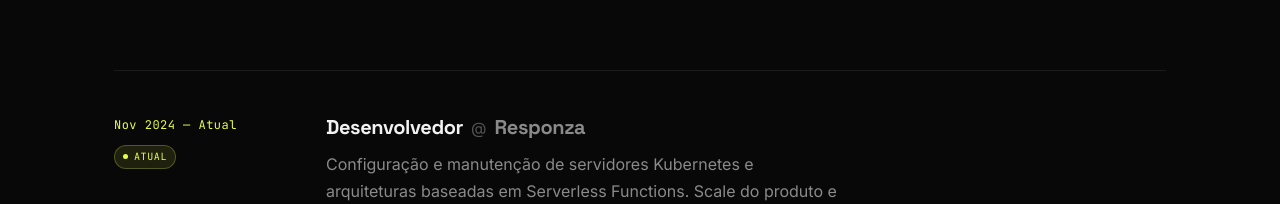
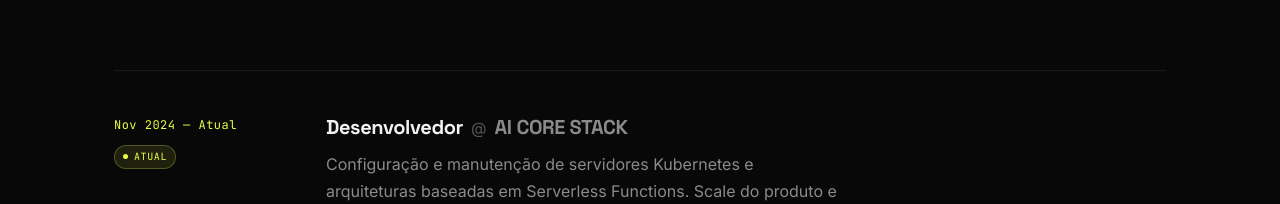
Before and after one commit to IgorKendyS/portifolio, a Next.js app: page / in a window 1280 px wide. Shown: the part 6666-6870 px from the top of the page. Built offline with nearby package versions, Linux system fonts and the light colour scheme.

Commit message:
RESPONZA -> AI CORE STACK

```diff
--- a/app/curriculo/ResumeContent.tsx
+++ b/app/curriculo/ResumeContent.tsx
@@ -83,9 +83,8 @@ export function ResumeContent() {
         {/* Language Toggle */}
         <button
           onClick={() => setLang(lang === "pt" ? "en" : "pt")}
-          className={`flex items-center gap-2 px-4 py-2 rounded-full shadow-lg transition-colors font-medium text-sm ${
-            isDark ? "bg-[#1A1A1A] text-white hover:bg-[#222]" : "bg-white text-gray-900 hover:bg-gray-100"
-          }`}
+          className={`flex items-center gap-2 px-4 py-2 rounded-full shadow-lg transition-colors font-medium text-sm ${isDark ? "bg-[#1A1A1A] text-white hover:bg-[#222]" : "bg-white text-gray-900 hover:bg-gray-100"
+            }`}
           title={t.switchLang}
         >
           <Languages size={16} />
@@ -95,9 +94,8 @@ export function ResumeContent() {
         {/* Theme Toggle */}
         <button
           onClick={() => setIsDark(!isDark)}
-          className={`flex items-center justify-center w-10 h-10 rounded-full shadow-lg transition-colors ${
-            isDark ? "bg-[#1A1A1A] text-white hover:bg-[#222]" : "bg-white text-gray-900 hover:bg-gray-100"
-          }`}
+          className={`flex items-center justify-center w-10 h-10 rounded-full shadow-lg transition-colors ${isDark ? "bg-[#1A1A1A] text-white hover:bg-[#222]" : "bg-white text-gray-900 hover:bg-gray-100"
+            }`}
           title={t.switchTheme}
         >
           {isDark ? <Sun size={18} /> : <Moon size={18} />}
@@ -176,7 +174,7 @@ export function ResumeContent() {
               <h3 className={`font-bold text-base ${isDark ? "!text-white" : "!text-gray-900"} print:!text-black`}>{t.devRole}</h3>
               <span className={`text-sm font-medium ${isDark ? "text-[#E8FF47]" : "text-gray-500"} print:text-gray-600`}>Nov 2024 — {t.present}</span>
             </div>
-            <div className={`text-sm mb-2 font-medium ${isDark ? "text-gray-400" : "text-gray-600"} print:text-gray-800`}>Responza</div>
+            <div className={`text-sm mb-2 font-medium ${isDark ? "text-gray-400" : "text-gray-600"} print:text-gray-800`}>AI CORE STACK</div>
             <ul className={`list-disc list-outside ml-4 text-sm space-y-1.5 ${isDark ? "text-gray-300" : "text-gray-700"} print:text-gray-800`}>
               {t.exp1Items.map((item, i) => <li key={i}>{item}</li>)}
             </ul>
--- a/app/page.tsx
+++ b/app/page.tsx
@@ -699,7 +699,7 @@ export default function Home() {
               {
                 period: "Nov 2024 — Atual",
                 role: "Desenvolvedor",
-                company: "Responza",
+                company: "AI CORE STACK",
                 description:
                   "Configuração e manutenção de servidores Kubernetes e arquiteturas baseadas em Serverless Functions. Scale do produto e governança na nuvem.",
                 tags: ["Kubernetes", "Serverless", "Google Cloud"],
```
